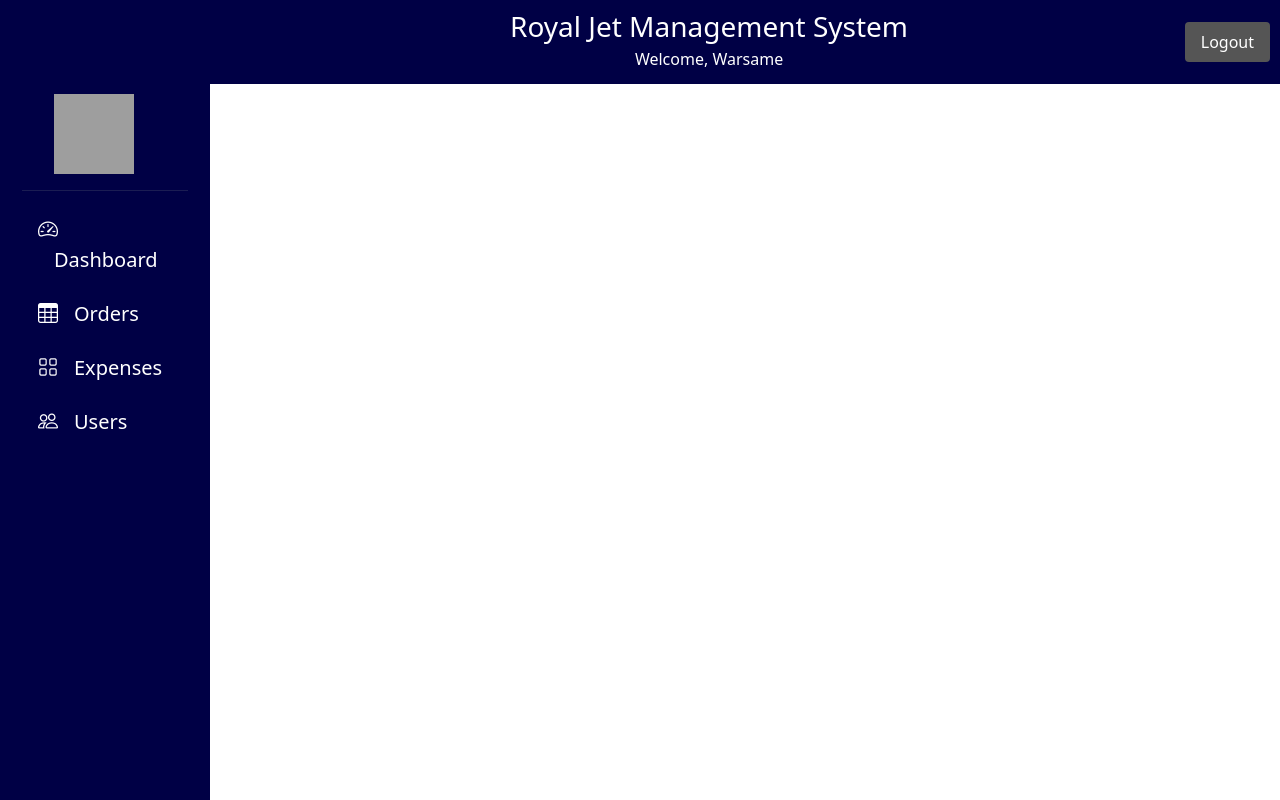
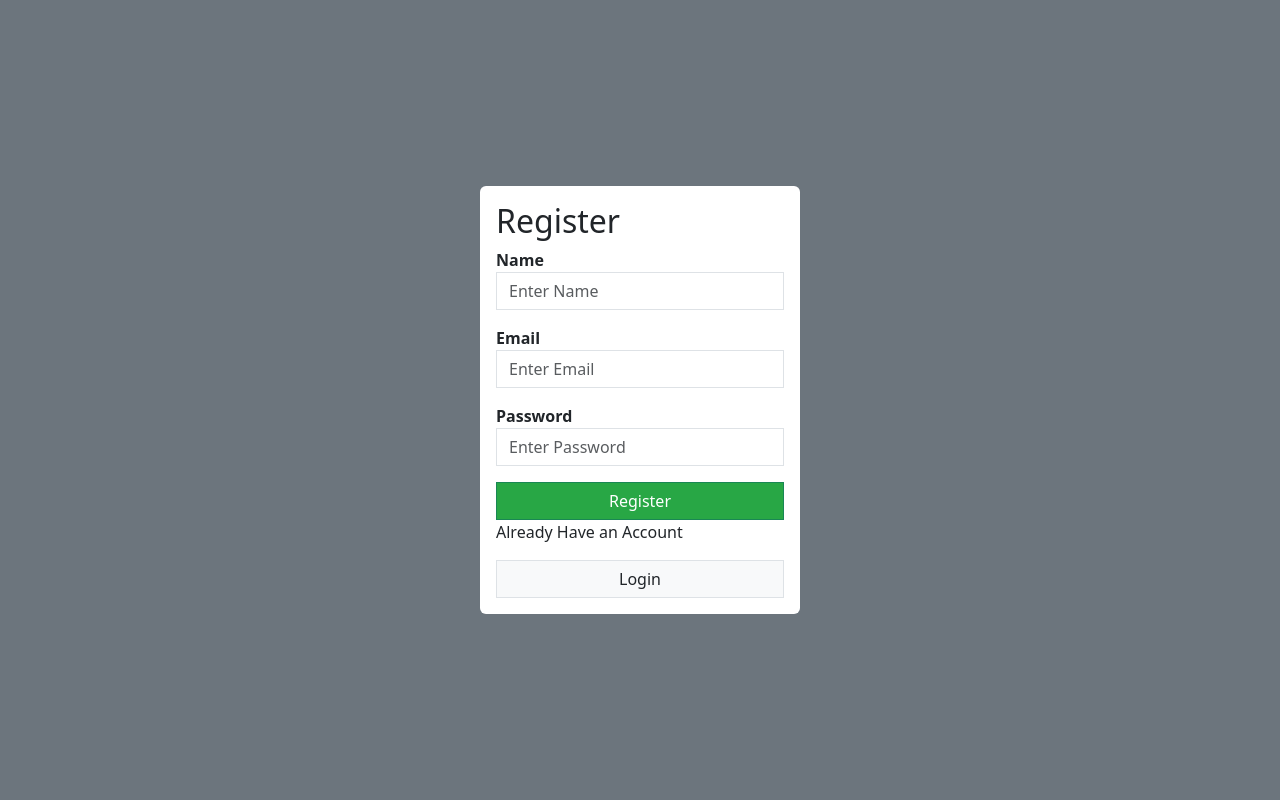
Before and after one commit to Hamda-Dahir/royaljet_project3, a React (Vite) app in the folder client/: page /Signup in a window 1280 px wide. Shown: the top 800 px of the page. Built offline with nearby package versions, Linux system fonts and the light colour scheme; grey boxes are pictures that could not be loaded.

Commit message:
added signup structure inside auth

```diff
--- a/client/src/App.jsx
+++ b/client/src/App.jsx
@@ -13,9 +13,10 @@
 import AddExpense from './expense/AddExpense';
 import Orders from './order/Orders';
 import AddOrder from './order/AddOrder';
-import Signup from './Signup';
-import Login from './Login';
+// import Signup from './Signup';
+// import Login from './Login';
 import Stats from './stats/Stats';
+import Signup from './auth/Signup';
 
 function App() {
   const [count, setCount] = useState(0);
@@ -24,6 +25,9 @@
   return (
     <div className="app-container">
       <BrowserRouter>
+        <div className="">
+          <Signup />
+        </div>
         <Header userName={userName} />
         <div className="middle-section">
           <div className="sidebar">
@@ -31,10 +35,10 @@
           </div>
           <div className="content">
             <Routes>
-              {/* <Route path="/" element={<Login />} /> */}
+              {/* <Route path="/Signup" element={<Signup />} /> */}
               <Route path="/" element={<Stats />} />
               <Route path="/dashboard" element={<SidebarMenu />} />
-              <Route path="/register" element={<Signup />} />
+              {/* <Route path="/register" element={<Signup />} /> */}
               <Route path="/orders" element={<Orders />}></Route>
               <Route path="/add-order" element={<AddOrder />}></Route>
               <Route path="/expenses" element={<Expenses />}></Route>
--- /dev/null
+++ b/client/src/auth/Login.jsx
@@ -0,0 +1,7 @@
+import React from 'react';
+
+const Login = () => {
+  return <div>Login</div>;
+};
+
+export default Login;
--- /dev/null
+++ b/client/src/auth/Signup.jsx
@@ -0,0 +1,58 @@
+import { useState } from 'react';
+
+function Signup() {
+  return (
+    <div className="d-flex justify-content-center align-items-center bg-secondary vh-100">
+      <div className="bg-white p-3 rounded w-25">
+        <h2>Register</h2>
+        <form>
+          <div className="mb-3">
+            <label htmlFor="email">
+              <strong>Name</strong>
+            </label>
+            <input
+              type="text"
+              placeholder="Enter Name"
+              autoComplete="off"
+              name="email"
+              className="form-control rounded-0 w-100"
+            />
+          </div>
+          <div className="mb-3">
+            <label htmlFor="email">
+              <strong>Email</strong>
+            </label>
+            <input
+              type="email"
+              placeholder="Enter Email"
+              autoComplete="off"
+              name="email"
+              className="form-control rounded-0 w-100"
+            />
+          </div>
+          <div className="mb-3">
+            <label htmlFor="email">
+              <strong>Password</strong>
+            </label>
+            <input
+              type="password"
+              placeholder="Enter Password"
+              autoComplete="off"
+              name="email"
+              className="form-control rounded-0 w-100"
+            />
+          </div>
+          <button type="submit" className="btn btn-success w-100 rounded-0">
+            Register
+          </button>
+          <p>Already Have an Account</p>
+          <button className="btn btn-default border w-100 bg-light rounded-0 text-decoration-none">
+            Login
+          </button>
+        </form>
+      </div>
+    </div>
+  );
+}
+
+export default Signup;
```
